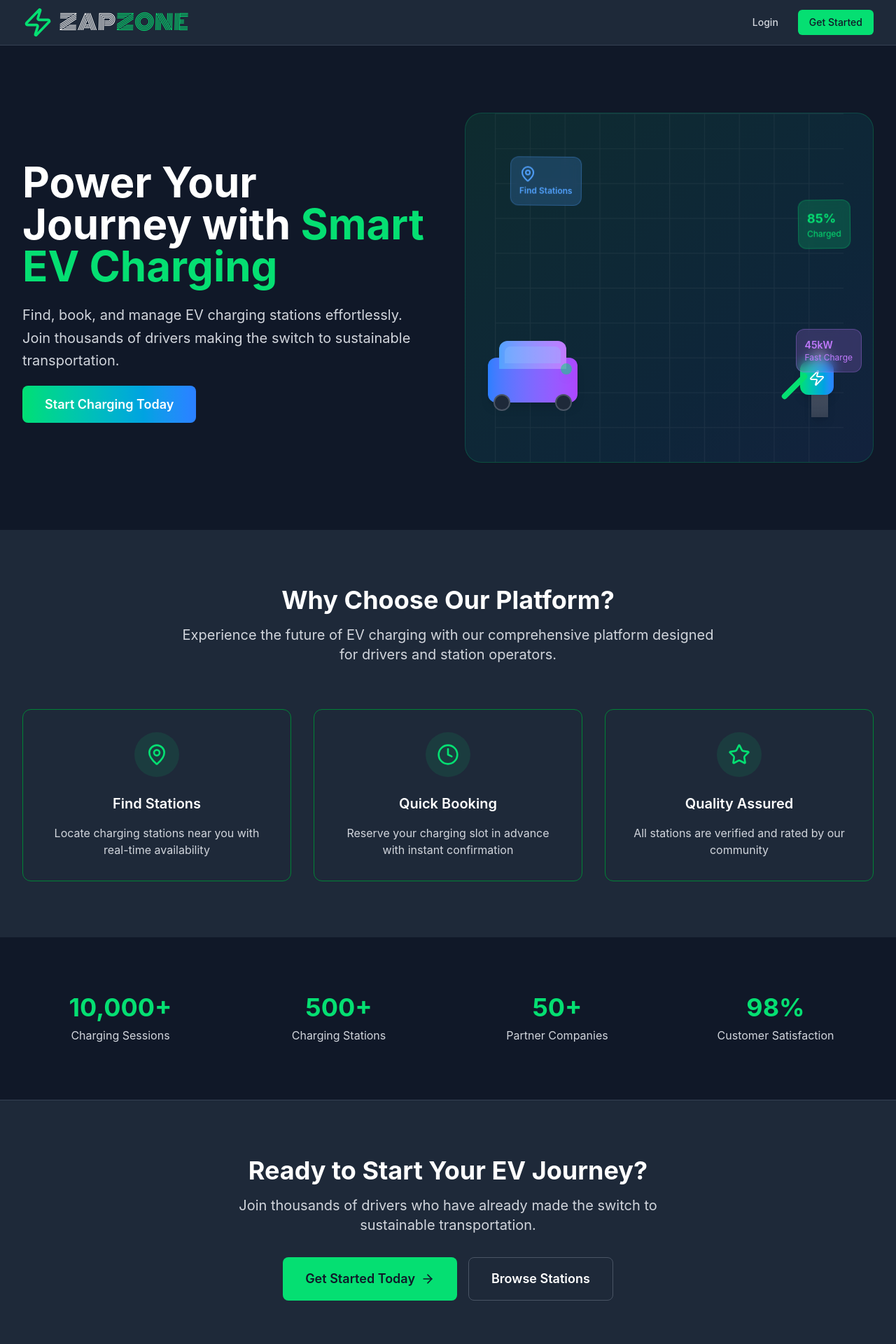
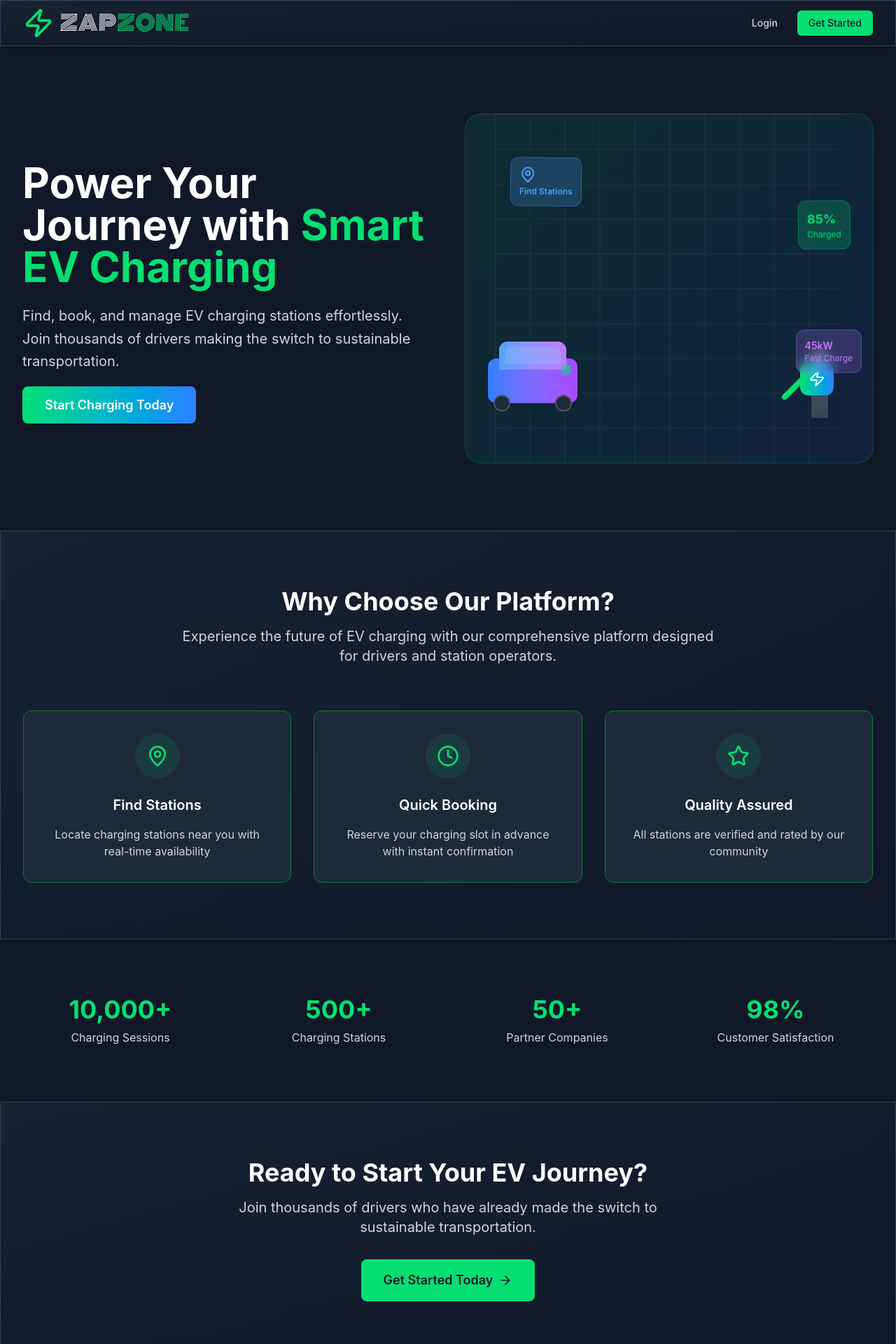
Before and after one commit to TanishqSwami03/ZapZone, a React (Vite) app in the folder electric/: page / in a window 1280 px wide. Shown: the top 1920 px of the page at 70% size. Built offline with nearby package versions, Linux system fonts and the light colour scheme; no server answers; the database is empty.

Commit message:
minor changes on landing page.

```diff
--- a/electric/src/components/LandingPage.jsx
+++ b/electric/src/components/LandingPage.jsx
@@ -58,7 +58,7 @@ const LandingPage = () => {
   return (
     <div className="min-h-screen bg-gray-900">
       {/* Navigation */}
-      <nav className="bg-gray-800 border-b border-gray-700">
+      <nav className="bg-gradient-to-br from-gray-800/60 to-gray-900/60 backdrop-blur-md border border-gray-700 shadow-md">
         <div className="max-w-7xl mx-auto px-3 sm:px-6 lg:px-8">
           <div className="flex items-center justify-between h-16">
             <div className="flex items-center h-14">
@@ -292,7 +292,7 @@ const LandingPage = () => {
       </section>
 
       {/* Features Section */}
-      <section className="py-20 bg-gray-800">
+      <section className="py-20 bg-gradient-to-br from-gray-800/60 to-gray-900/60 backdrop-blur-md border border-gray-700 shadow-md">
         <div className="max-w-7xl mx-auto px-4 sm:px-6 lg:px-8">
           <motion.div
             initial={{ opacity: 0, y: 20 }}
@@ -349,7 +349,7 @@ const LandingPage = () => {
       </section>
 
       {/* CTA Section - Toned Down */}
-      <section className="py-20 bg-gray-800 border-t border-gray-700">
+      <section className="py-20 bg-gradient-to-br from-gray-800/60 to-gray-900/60 backdrop-blur-md border border-gray-700 shadow-md">
         <div className="max-w-7xl mx-auto px-4 sm:px-6 lg:px-8 text-center">
           <motion.div initial={{ opacity: 0, y: 20 }} whileInView={{ opacity: 1, y: 0 }} transition={{ duration: 0.8 }}>
             <h2 className="text-3xl lg:text-4xl font-bold text-white mb-4">Ready to Start Your EV Journey?</h2>
@@ -364,12 +364,12 @@ const LandingPage = () => {
                 Get Started Today
                 <ArrowRight className="w-5 h-5 ml-2" />
               </Link>
-              <Link
+              {/* <Link
                 to="/browse"
                 className="border border-gray-600 text-white px-8 py-4 rounded-lg font-semibold text-lg hover:bg-gray-700 transition-colors"
               >
                 Browse Stations
-              </Link>
+              </Link> */}
             </div>
           </motion.div>
         </div>
```
